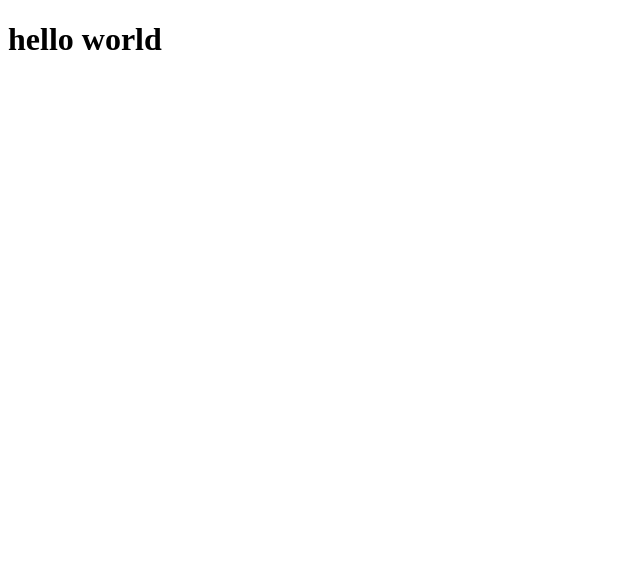
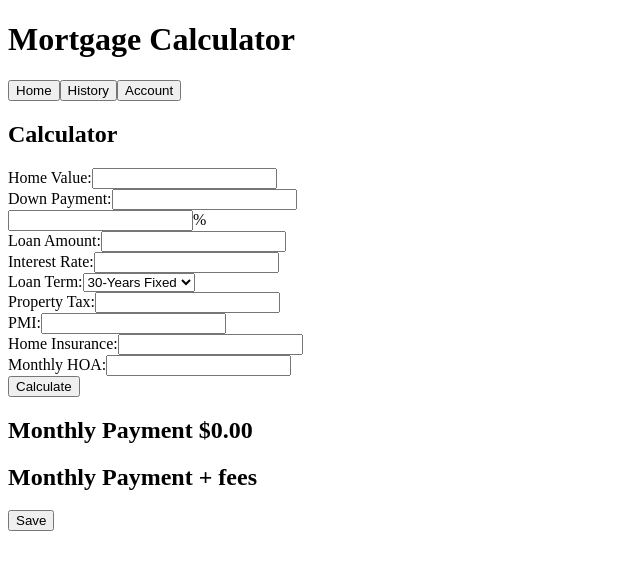
Before and after one commit to ccelineleung/mortgageloan-cal, a React app: page / in a window 1280 px wide. Before the commit this address had no page. Shown: the top 570 px of the page, without its empty margins (0-640 px from the left). Built offline with nearby package versions, Linux system fonts and the light colour scheme.

Commit message:
completed the calculatorInput

```diff
--- a/client/src/App.js
+++ b/client/src/App.js
@@ -1,14 +1,11 @@
 import React from 'react';
-import { Route, Routes } from 'react-router-dom';
+
 import Homepage from './components/Homepage';
 
 const App = () => {
   return (
     <>
-      <Routes>
-        <Route path='/home' element={<Homepage />} />
-      </Routes>
-      <h1>hello world</h1>
+      <Homepage />
     </>
   );
 };
--- /dev/null
+++ b/client/src/components/CalculatorInput.js
@@ -0,0 +1,104 @@
+import React, { useState } from 'react';
+import InputForm from './InputForm';
+
+const CalculatorInput = () => {
+  const [calInput, setCalInput] = useState({
+    homeValue: '',
+    downPayment: '',
+    loanAmount: '',
+    interestRate: '',
+    loanTerm: '30',
+    propertyTax: '0',
+    PMI: '0',
+    homeInsurance: '0',
+    monthlyHOA: '0',
+    monthlyPayment: '0',
+  });
+
+  const calculateLoanAmount = () => {
+    const newLoanAmount = calInput.homeValue - calInput.downPayment;
+    setCalInput({ ...calInput, loanAmount: newLoanAmount });
+    return calInput.loanAmount;
+  };
+
+  const calculateMonthlyPayment = () => {
+    const percentageToDecimal = (percent) => {
+      return percent / 12 / 100;
+    };
+
+    const YTM = (year) => {
+      return year * 12;
+    };
+
+    const newMonthlyPayment =
+      percentageToDecimal(calInput.interestRate * calInput.loanAmount) /
+      (1 -
+        Math.pow(
+          1 + percentageToDecimal(calInput.interestRate),
+          -YTM(calInput.loanTerm)
+        ));
+    setCalInput({ ...calInput, monthlyPayment: newMonthlyPayment });
+
+    return calInput.monthlyPayment;
+  };
+
+  const handleTerm = (e) => {
+    setCalInput({...calInput, loanTerm: e.target.value});
+  };
+
+  const formatter = new Intl.NumberFormat('en-US', {
+    style: 'currency',
+    currency: 'USD',
+    minimumFactionDigits: 2,
+  });
+
+  return (
+    <>
+      <h2>Calculator</h2>
+      <form>
+        <InputForm
+          text='Home Value:'
+          value={calInput.homeValue}
+          onKeyUp={calculateLoanAmount}
+          onInput={(e) =>
+            setCalInput({ ...calInput, homeValue: e.target.value })
+          }
+          required
+        />
+        <InputForm
+          text='Down Payment:'
+          onKeyUp={calculateLoanAmount}
+          value={calInput.downPayment}
+          onInput={(e) =>
+            setCalInput({ ...calInput, downPayment: e.target.value })
+          }
+          required
+        />
+        <input type='number'></input>%
+        <InputForm
+          text='Loan Amount:'
+          value={calInput.loanAmount}
+          required
+          readOnly
+        />
+        <InputForm text='Interest Rate:' required />
+        <label>Loan Term:</label>
+        <select onChange={handleTerm}>
+          <option value='30'>30-Years Fixed</option>
+          <option value='25'>25-Years Fixed</option>
+          <option value='15'>15-Years Fixed</option>
+        </select>
+        <InputForm text='Property Tax:' />
+        <InputForm text='PMI:' />
+        <InputForm text='Home Insurance:' />
+        <InputForm text='Monthly HOA:' />
+        <button onClick={calculateMonthlyPayment}>Calculate</button>
+      </form>
+      <h2>Monthly Payment {formatter.format(calInput.monthlyPayment)}</h2>
+      <h2>Monthly Payment + fees</h2>
+      <button>Save</button>
+    </>
+  );
+};
+
+export default CalculatorInput;
--- a/client/src/components/Homepage.js
+++ b/client/src/components/Homepage.js
@@ -1,14 +1,15 @@
 import React from 'react';
-
-import { Navigate, useNavigate, Link } from 'react-router-dom';
+import CalculatorInput from './CalculatorInput';
 
 const Homepage = () => {
-  const navigate = useNavigate();
+  // const navigate = useNavigate();
   return (
     <div>
+      <h1>Mortgage Calculator</h1>
       <button>Home</button>
       <button>History</button>
       <button>Account</button>
+      <CalculatorInput/>
     </div>
   );
 };
--- /dev/null
+++ b/client/src/components/InputForm.js
@@ -0,0 +1,20 @@
+import React from 'react';
+
+function InputForm({ text, value, onInput, onKeyUp, readOnly = false, onChange, required= false }) {
+  return (
+    <div>
+      <label>{text}</label>
+      <input
+        type='number'
+        value={value}
+        onInput={onInput}
+        onKeyUp={onKeyUp}
+        readOnly={readOnly}
+        onChange={onChange}
+        required={required}
+      />
+    </div>
+  );
+}
+
+export default InputForm;
```
Also changed, not shown: client/src/context/AuthContext.js (added).
